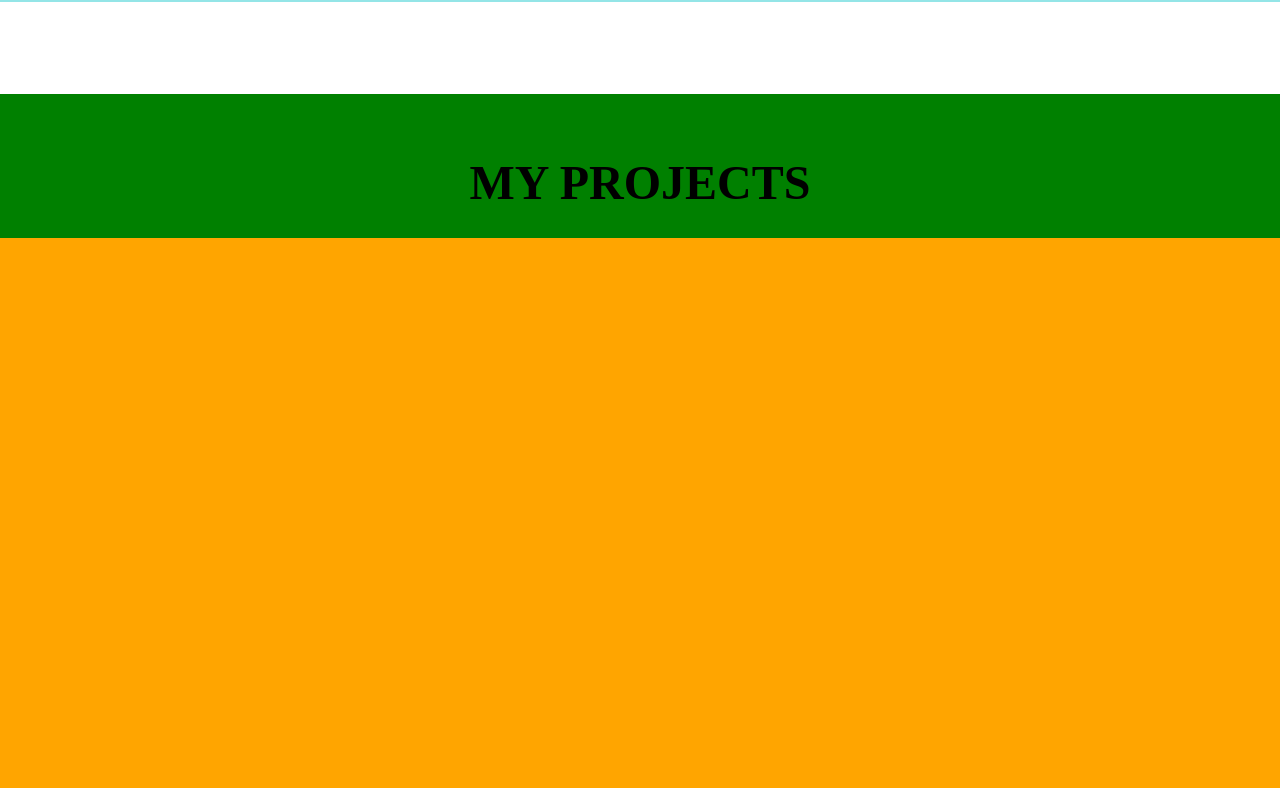
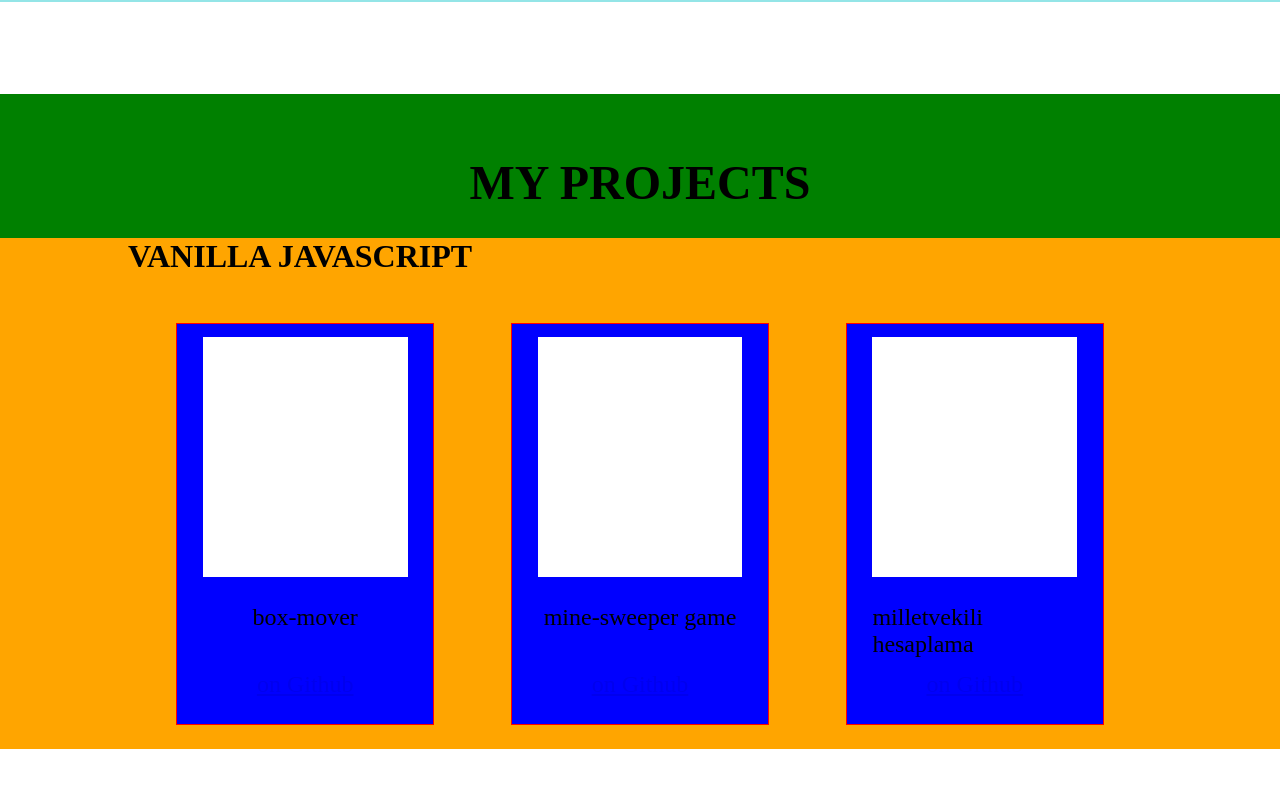
Before and after one commit to tanerdundar/portfolio, a React (Vite) app in the folder portfolio/: page / in a window 1280 px wide. Shown: the part 798-1586 px from the top of the page. After the commit the page ends 1547 px from the top, so only its background shows below. Built offline with nearby package versions, Linux system fonts and the light colour scheme.

Commit message:
almost done

```diff
--- a/portfolio/src/App.css
+++ b/portfolio/src/App.css
@@ -114,7 +114,6 @@ body {
 }
 .projects {
   width: 100%;
-  height: 100vh;
   background-color: orange;
 }
 .projects-title {
@@ -127,3 +126,41 @@ body {
   align-items: center;
   justify-content: center;
 }
+.js-title {
+  font-size: 4vh;
+}
+.js-title-text {
+  padding-left: 10%;
+}
+.single-project {
+  display: flex;
+  padding-left: 0%;
+  flex-wrap: wrap;
+  justify-content: center;
+  align-items: center;
+  margin-top: 3vh;
+}
+.project {
+  width: 20%;
+  margin: 3vh 3%;
+  height: 50vh;
+  background-color: blue;
+  border: 1px solid red;
+  display: flex;
+  justify-content: center;
+  align-items: center;
+  flex-wrap: wrap;
+}
+.project-photo {
+  width: 80%;
+  height: 30vh;
+  background-color: white;
+}
+.project-name,
+.project-link {
+  display: flex;
+  justify-content: center;
+  height: 5vh;
+  width: 80%;
+  font-size: 3vh;
+}
--- /dev/null
+++ b/portfolio/src/components/JSProjects.jsx
@@ -0,0 +1,30 @@
+import Project from "./Project";
+
+function JSProjects() {
+  return (
+    <div className="js-title">
+      <div className="js-title-text">
+        <b>VANILLA JAVASCRIPT</b>
+      </div>
+      <div className="single-project">
+        <Project
+          site="https://box-mover.netlify.app/"
+          name="box-mover"
+          link="https://github.com/tanerdundar/boxMover"
+        />
+        <Project
+          site="https://mine-sweeper-ofa.netlify.app/"
+          name="mine-sweeper game"
+          link="https://github.com/tanerdundar/minesweeper"
+        />
+        <Project
+          site="https://mvcalculate.netlify.app/"
+          name="milletvekili hesaplama"
+          link="https://github.com/tanerdundar/mvhesaplama"
+        />
+      </div>
+    </div>
+  );
+}
+
+export default JSProjects;
--- /dev/null
+++ b/portfolio/src/components/Project.jsx
@@ -0,0 +1,17 @@
+function Project(props) {
+  const goToWebsite = () => {
+    let url = props.site;
+    window.open(url, "_blank");
+  };
+  return (
+    <div className="project">
+      <div onClick={goToWebsite} className="project-photo"></div>
+      <div className="project-name">{props.name}</div>
+      <div className="project-link">
+        <a href={props.link}>on Github</a>
+      </div>
+    </div>
+  );
+}
+
+export default Project;
--- a/portfolio/src/components/Projects.jsx
+++ b/portfolio/src/components/Projects.jsx
@@ -1,10 +1,15 @@
+import JSProjects from "./JSProjects";
+
 function Projects() {
   return (
     <div className="projects">
       <div className="projects-title">
         <b>MY PROJECTS</b>
       </div>
-      <div className="projects-body"></div>
+      <div className="projects-body">
+        <JSProjects />
+        <div className="react-title"></div>
+      </div>
     </div>
   );
 }
```
Also changed, not shown: portfolio/src/components/ReactProjects.jsx (added).
